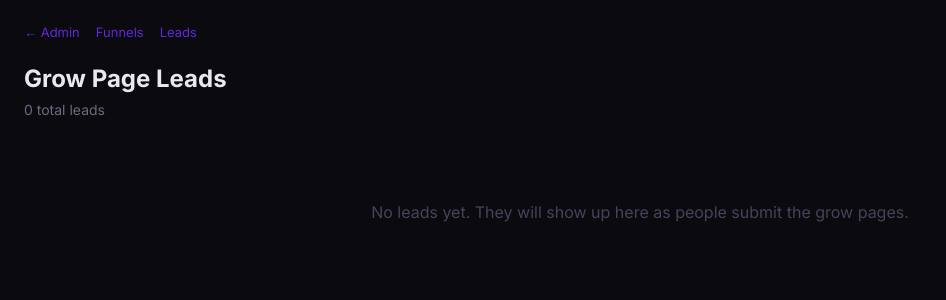
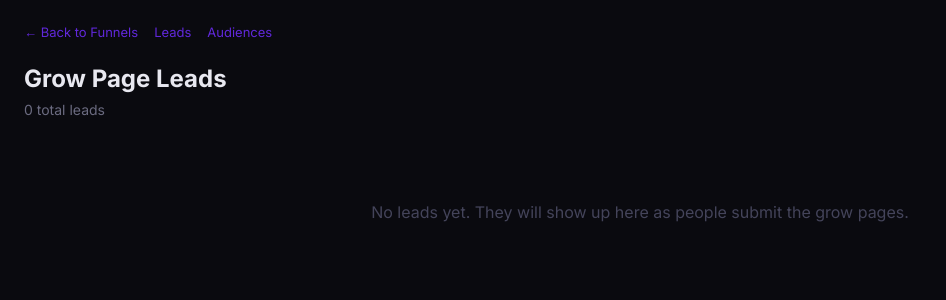
Before and after one commit to lumenmarketingsolutions/Lumen-coming-soon, a Flask app: page /admin/grow-leads in a window 1280 px wide. Shown: the top 300 px of the page, without its empty margins (0-946 px from the left). Run offline with Flask 3, Linux system fonts and the light colour scheme; the visitor is signed in with stand-in values (Sample User, id 1); data that the repository does not hold is empty; some libraries are stand-ins or nearby versions.

Commit message:
Fix leads nav - back goes to funnels, not command center
Co-Authored-By: Claude Opus 4.6 (1M context) <noreply@anthropic.com>

```diff
--- a/templates/admin_grow_leads.html
+++ b/templates/admin_grow_leads.html
@@ -28,9 +28,9 @@
 </head>
 <body>
 <div class="nav">
-  <a href="/admin">← Admin</a>
-  <a href="/admin/funnels">Funnels</a>
+  <a href="/admin/funnels">← Back to Funnels</a>
   <a href="/admin/grow-leads">Leads</a>
+  <a href="/admin/audiences">Audiences</a>
 </div>
 <h1>Grow Page Leads</h1>
 <p class="count">{{ leads|length }} total leads</p>
```
